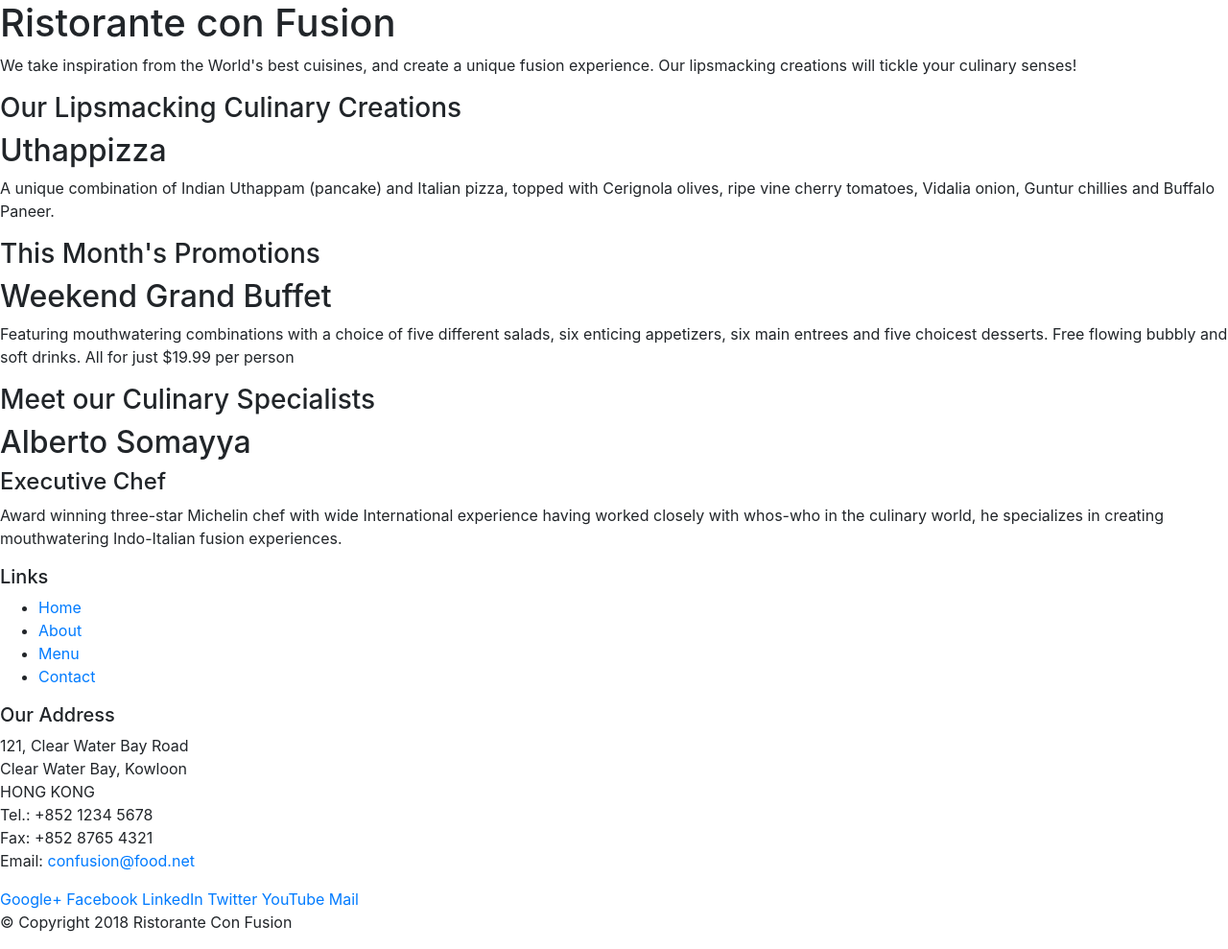
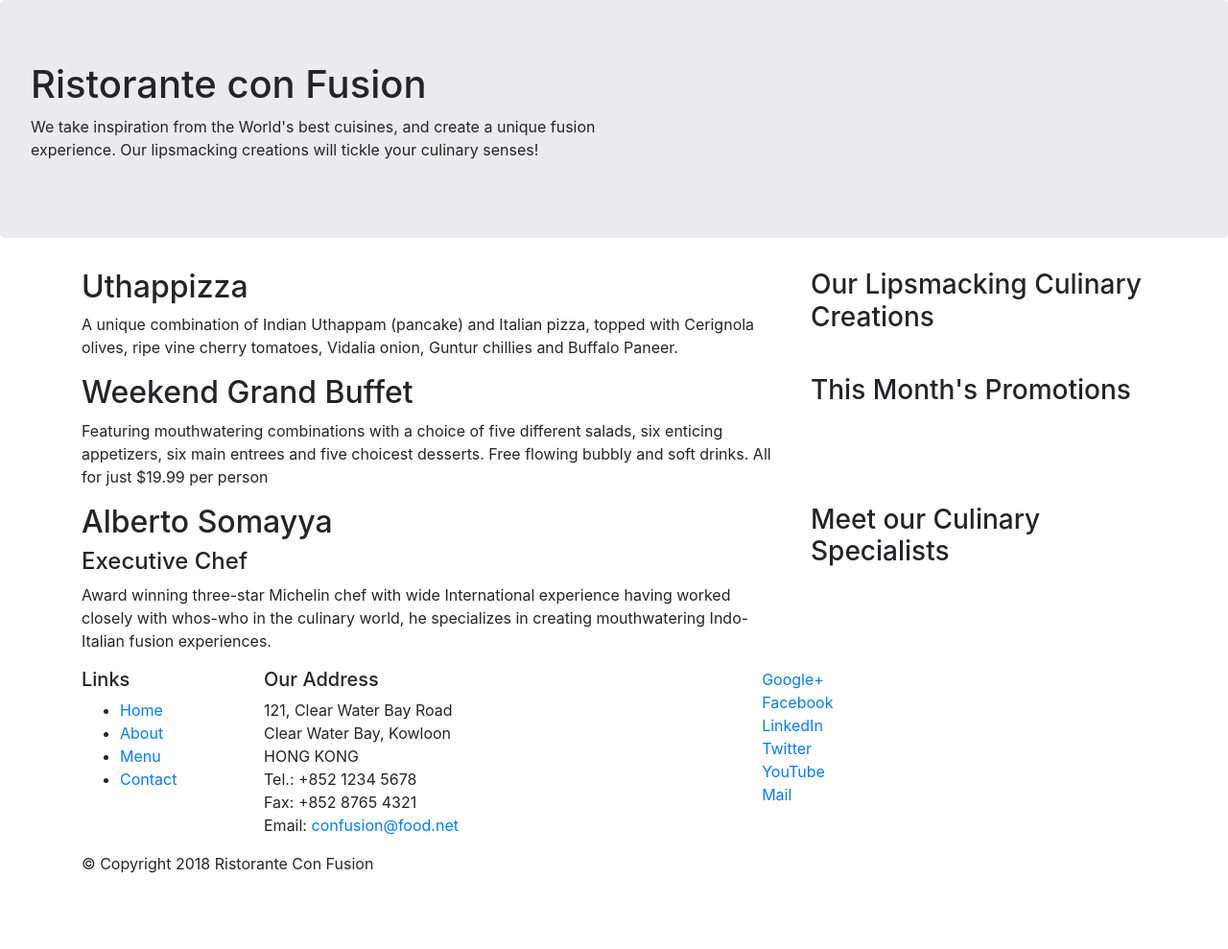
Before and after one commit to Karan05122000/ConFusion, a website: page index.html in a window 1280 px wide. Shown: the whole page at 96% size. After the commit the page ends 928 px from the top, so only its background shows below. Drawn offline with nearby package versions, Linux system fonts and the light colour scheme.

Commit message:
container basic

```diff
--- a/index.html
+++ b/index.html
@@ -15,45 +15,45 @@
 <body>
 
     <header>
-        <div>
-            <div>
-                <div>
+        <div class="jumbotron">
+            <div class="row">
+                <div class="col-12 col-sm-6 ">
                     <h1>Ristorante con Fusion</h1>
                     <p>We take inspiration from the World's best cuisines, and create a unique fusion experience. Our lipsmacking creations will tickle your culinary senses!</p>
                 </div>
-                <div>
+                <div class="col-12 col-sm">
                 </div>
             </div>
         </div>
     </header>
 
-    <div>
-        <div>
-            <div>
+    <div class="container">
+        <div class="row">
+            <div class="col-12 col-sm-5 order-sm-last col-md-4">
                 <h3>Our Lipsmacking Culinary Creations</h3>
             </div>
-            <div>
+            <div class="col-12 col-sm order-sm-first col-md">
                 <h2>Uthappizza</h2>
                 <p>A unique combination of Indian Uthappam (pancake) and Italian pizza, topped with Cerignola olives, ripe vine cherry tomatoes, Vidalia onion, Guntur chillies and Buffalo Paneer.</p>
             </div>
         </div>
 
 
-        <div>
-            <div>
+        <div class="row">
+            <div class="col-12 col-sm-5 order-sm-last col-md-4">
                 <h3>This Month's Promotions</h3>
             </div>
-            <div>
+            <div class="col-12 col-sm order-sm-first col-md">
                 <h2>Weekend Grand Buffet</h2>
                 <p>Featuring mouthwatering combinations with a choice of five different salads, six enticing appetizers, six main entrees and five choicest desserts. Free flowing bubbly and soft drinks. All for just $19.99 per person </p>
             </div>
         </div>
 
-        <div>
-            <div>
+        <div class="row">
+            <div class="col-12 col-sm-5 order-sm-last col-md-4">
                 <h3>Meet our Culinary Specialists</h3>
             </div>
-            <div>
+            <div class="col-12 col-sm  order-sm-first col-md">
                 <h2>Alberto Somayya</h2>
                 <h4>Executive Chef</h4>
                 <p>Award winning three-star Michelin chef with wide International experience having worked closely with whos-who in the culinary world, he specializes in creating mouthwatering Indo-Italian fusion experiences. </p>
@@ -62,9 +62,9 @@
     </div>
 
     <footer>
-        <div>
-            <div>
-                <div>
+        <div class="container">
+            <div class="row">
+                <div class="col-4 col-sm-2">
                     <h5>Links</h5>
                     <ul>
                         <li><a href="#">Home</a></li>
@@ -73,7 +73,7 @@
                         <li><a href="#">Contact</a></li>
                     </ul>
                 </div>
-                <div>
+                <div class="col-5 col-sm-5">
                     <h5>Our Address</h5>
                     <address>
 		              121, Clear Water Bay Road<br>
@@ -84,8 +84,8 @@
 		              Email: <a href="mailto:confusion@food.net">confusion@food.net</a>
 		           </address>
                 </div>
-                <div>
-                    <div>
+                <div class="col-12 col-sm-4">
+                    <div class="col-4 offset-1 col-sm-2">
                         <a href="http://google.com/+">Google+</a>
                         <a href="http://www.facebook.com/profile.php?id=">Facebook</a>
                         <a href="http://www.linkedin.com/in/">LinkedIn</a>
@@ -95,8 +95,8 @@
                     </div>
                 </div>
            </div>
-           <div>
-                <div>
+           <div class="row">
+                <div class="col-12 col-auto">
                     <p>© Copyright 2018 Ristorante Con Fusion</p>
                 </div>
            </div>
```
